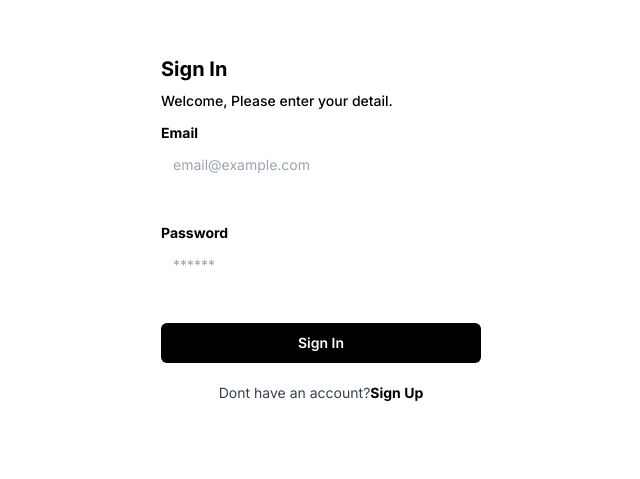
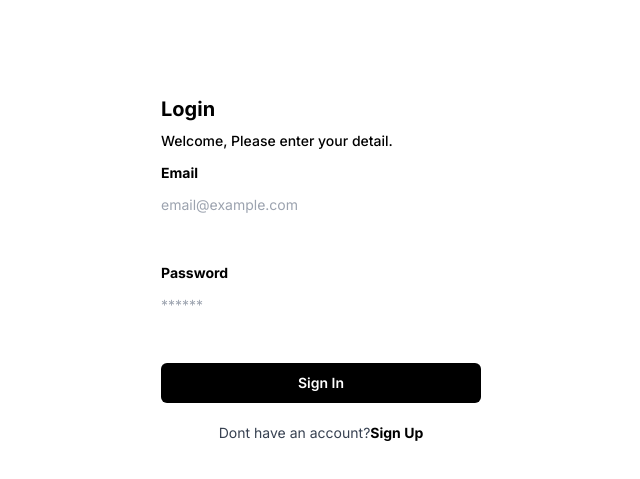
Before and after one commit to IqbalFebrianwar/Learn-Nextjs, a Next.js app: page / in a window 1280 px wide. Shown: the part 131-610 px from the top of the page, without its empty margins (319-959 px from the left). Built offline with nearby package versions, Linux system fonts and the light colour scheme.

Commit message:
Learn Nested Components

```diff
--- a/src/app/FormLogin/page.jsx
+++ /dev/null
@@ -1,43 +0,0 @@
-import InputForm from "../components/Elements/Input"
-import Link from "next/link"
-import React from "react"
-import Button from "../components/Elements/Button"
-
-const FormLogin =()=>{
-    return(
-        <main className="flex items-center justify-center min-h-screen bg-white">
-            <div className="w-full max-w-xs">
-                <h1
-                className="mb-2 text-xl font-bold text-black">Sign In</h1>
-                <p
-                className="text-sm font-medium text-black">
-                Welcome, Please enter your detail.
-                </p>
-                <form action="">
-                <div className="mb-20">
-                    <InputForm
-                    label="Email"
-                    type="email"
-                    name="email"
-                    placeholder="email@example.com"
-                    />
-                    <InputForm
-                    label="Password"
-                    type="password"
-                    name="password"
-                    placeholder="******"
-                    />
-                    <Link href=""><Button>Sign In</Button></Link>
-                    <div className="mt-5 text-center">
-                    <p className="text-sm text-gray-700">Dont have an account?
-                    <Link href="./FormRegister" className="text-sm font-bold text-black">Sign Up</Link>
-                    </p>
-                    </div>
-                </div>
-                </form>
-            </div>
-        </main>
-    )
-}
-
-export default FormLogin
--- /dev/null
+++ b/src/app/Login/page.jsx
@@ -0,0 +1,13 @@
+import FormLogin from "../components/Fragments/FormLogin"
+import AuthLayouts from "../components/Layout/AuthLayouts"
+
+const LoginPage =()=>{
+    return(
+        <AuthLayouts title="Login" type="login">
+            <FormLogin>
+            </FormLogin>
+        </AuthLayouts>
+    )
+}
+
+export default LoginPage
--- /dev/null
+++ b/src/app/Products/page.jsx
@@ -0,0 +1,27 @@
+import ProductCard from "../components/Fragments/ProductCard";
+
+const ProductPage =()=> {
+    return(
+        <>
+        <div className="md:items-center md:justify-center md:flex justify-items-center">
+            <ProductCard>
+                <ProductCard.ImageCard image="https://img.freepik.com/free-photo/flat-lay-arrangement-with-running-shoes-towel_23-2148259118.jpg?w=900&t=st=1688695167~exp=1688695767~hmac=5725571f3a23b6a0b7f78e75a645db3b00bc1bdbdc8f4e7167fc92208fcbcd70"></ProductCard.ImageCard>
+                <ProductCard.MainCard>
+                <ProductCard.ChildrenCard title="Sepatu Nike" children="Lorem ipsum dolor sit amet consectetur adipisicing elit. Vel iste exercitationem molestiae modi aliquid qui, fugit, consequuntur reprehenderit ea quas placeat sunt libero dolore blanditiis quia voluptates consectetur hic? Cum?"/>
+                <ProductCard.ButtonCard children="Beli" />
+                </ProductCard.MainCard>
+            </ProductCard>
+
+            <ProductCard>
+                <ProductCard.ImageCard image="https://img.freepik.com/free-photo/flat-lay-arrangement-with-running-shoes-towel_23-2148259118.jpg?w=900&t=st=1688695167~exp=1688695767~hmac=5725571f3a23b6a0b7f78e75a645db3b00bc1bdbdc8f4e7167fc92208fcbcd70"></ProductCard.ImageCard>
+                <ProductCard.MainCard>
+                <ProductCard.ChildrenCard title="Sepatu Nike" children="Lorem ipsum dolor sit amet consectetur adipisicing elit. Vel iste exercitationem molestiae modi aliquid qui, fugit, consequuntur reprehenderit ea quas placeat sunt libero dolore blanditiis quia voluptates consectetur hic? Cum?"/>
+                <ProductCard.ButtonCard children="Beli" />
+                </ProductCard.MainCard>
+            </ProductCard>
+        </div>
+        </>
+    )
+}
+
+export default ProductPage
--- /dev/null
+++ b/src/app/Register/page.jsx
@@ -0,0 +1,13 @@
+import AuthLayouts from "../components/Layout/AuthLayouts"
+import FormRegister from "../components/Fragments/FormRegister"
+
+const RegisterPage =()=>{
+    return(
+        <AuthLayouts title="Register" type="register">
+            <FormRegister>
+            </FormRegister>
+        </AuthLayouts>
+    )
+}
+
+export default RegisterPage
--- a/src/app/components/Elements/Input/Input.jsx
+++ b/src/app/components/Elements/Input/Input.jsx
@@ -4,7 +4,7 @@ const Input =(props)=>{
     return(
         <input
             type={type}
-            className="px-3 py-2 mb-5 text-sm text-black rounded 2-full placeholder=opacity-50"
+            className="w-full py-2 mb-5 text-sm text-black rounded 2-full placeholder=opacity-50"
             placeholder= {placeholder}
             name={name}
         />
--- /dev/null
+++ b/src/app/components/Fragments/FormLogin.jsx
@@ -0,0 +1,27 @@
+import Link from "next/link"
+import InputForm from "../Elements/Input"
+import Button from "../Elements/Button"
+
+const FormLogin =()=> {
+    return(
+        <form action="">
+            <div className="mb-5">
+                    <InputForm
+                    label="Email"
+                    type="email"
+                    name="email"
+                    placeholder="email@example.com"
+                    />
+                    <InputForm
+                    label="Password"
+                    type="password"
+                    name="password"
+                    placeholder="******"
+                    />
+                    <Link href="/Products"><Button>Sign In</Button></Link>
+            </div>
+        </form>
+    )
+}
+
+export default FormLogin
--- a/src/app/FormRegister/page.jsx
+++ b/src/app/components/Fragments/FormRegister.jsx
@@ -1,20 +1,11 @@
-import InputForm from "../components/Elements/Input"
+import InputForm from "../Elements/Input"
 import Link from "next/link"
-import React from "react"
-import Button from "../components/Elements/Button"
+import Button from "../Elements/Button"
 
-const FormRegister =()=>{
-    return(
-        <main className="flex items-center justify-center min-h-screen bg-white">
-            <div className="w-full max-w-xs">
-                <h1
-                className="mb-2 text-xl font-bold text-black">Sign Up</h1>
-                <p
-                className="text-sm font-medium text-black">
-                Welcome, Please enter your detail.
-                </p>
-                <form action="">
-                <div className="mb-15">
+const FormRegister =()=> {
+    return (
+        <form action="">
+                <div className="mb-5">
                     <InputForm
                     label="Firstname"
                     type="text"
@@ -40,15 +31,8 @@ const FormRegister =()=>{
                     placeholder="******"
                     />
                     <Link href=""><Button>Sign Up</Button></Link>
-                    <div className="mt-5 text-center">
-                    <p className="text-sm text-gray-700">Already have an account
-                    <Link href="./" className="text-sm font-bold text-black">Sign In</Link>
-                    </p>
-                    </div>
-                </div>
-                </form>
             </div>
-        </main>
+        </form>
     )
 }
 
--- /dev/null
+++ b/src/app/components/Fragments/ProductCard.jsx
@@ -0,0 +1,53 @@
+const ProductCard =(props)=> {
+    const {children} = props;
+    return (
+            <div className="w-full max-w-xs mx-3 my-10 bg-white border rounded-lg shadow">
+                {children}
+            </div>
+    );
+};
+
+const MainCard =(props)=> {
+    const {children} = props;
+    return (
+        <div class="p-5">
+            {children}
+        </div>
+    );
+};
+
+const ImageCard =(props)=> {
+    const {image} = props;
+    return (
+        <img class="rounded-t-lg py-5 px-5" src={image} alt="" />
+    );
+};
+
+const ChildrenCard =(props)=> {
+    const {title, children} = props;
+    return (
+        <>
+            <h5 class="mb-2 text-2xl font-bold tracking-tight text-black">{title}</h5>
+            <p class="mb-3 font-normal text-black">{children}</p>
+        </>
+    );
+};
+
+const ButtonCard =(props)=> {
+    const {children} = props;
+    return (
+        <a href="#" class="inline-flex items-center px-3 py-2 text-sm font-medium text-center text-white bg-blue-700 rounded-lg hover:bg-blue-800 focus:ring-4 focus:outline-none focus:ring-blue-300 dark:bg-blue-600 dark:hover:bg-blue-700 dark:focus:ring-blue-800">
+            {children}
+            <svg class="w-3.5 h-3.5 ml-2" aria-hidden="true" xmlns="http://www.w3.org/2000/svg" fill="none" viewBox="0 0 14 10">
+                <path stroke="currentColor" stroke-linecap="round" stroke-linejoin="round" stroke-width="2" d="M1 5h12m0 0L9 1m4 4L9 9"/>
+            </svg>
+        </a>
+    );
+};
+
+ProductCard.ImageCard = ImageCard;
+ProductCard.MainCard = MainCard;
+ProductCard.ChildrenCard = ChildrenCard;
+ProductCard.ButtonCard = ButtonCard;
+
+export default ProductCard
--- /dev/null
+++ b/src/app/components/Layout/AuthLayouts.jsx
@@ -0,0 +1,38 @@
+import Link from "next/link";
+
+const AuthLayouts =(props)=> {
+const {children, title, type} = props;
+
+    return(
+        <main className="flex items-center justify-center min-h-screen bg-white">
+            <div className="w-full max-w-xs">
+                <h1
+                className="mb-2 text-xl font-bold text-black">{title}</h1>
+                <p
+                className="text-sm font-medium text-black">
+                Welcome, Please enter your detail.
+                </p>
+                {children}
+                <HaveAcc type={type} />
+            </div>
+        </main>
+    )
+}
+
+const HaveAcc =({type})=> {
+    if ( type === 'login'){
+        return(
+            <p className="text-sm text-center text-gray-700">Dont have an account?
+                <Link href="./Register" className="text-sm font-bold text-black">Sign Up</Link>
+            </p>
+        )
+    }
+    else{
+        return(
+            <p className="text-sm text-center text-gray-700">Already have an account?
+                <Link href="./" className="text-sm font-bold text-black">Sign Ip</Link>
+            </p>
+        )
+    }
+}
+export default AuthLayouts
--- a/src/app/page.js
+++ b/src/app/page.js
@@ -1,8 +1,8 @@
-import FormLogin from "./FormLogin/page";
+import LoginPage from "./Login/page";
 
 
 export default function Home() {
   return (
-    <FormLogin></FormLogin>
+    <LoginPage></LoginPage>
   )
 }
```
